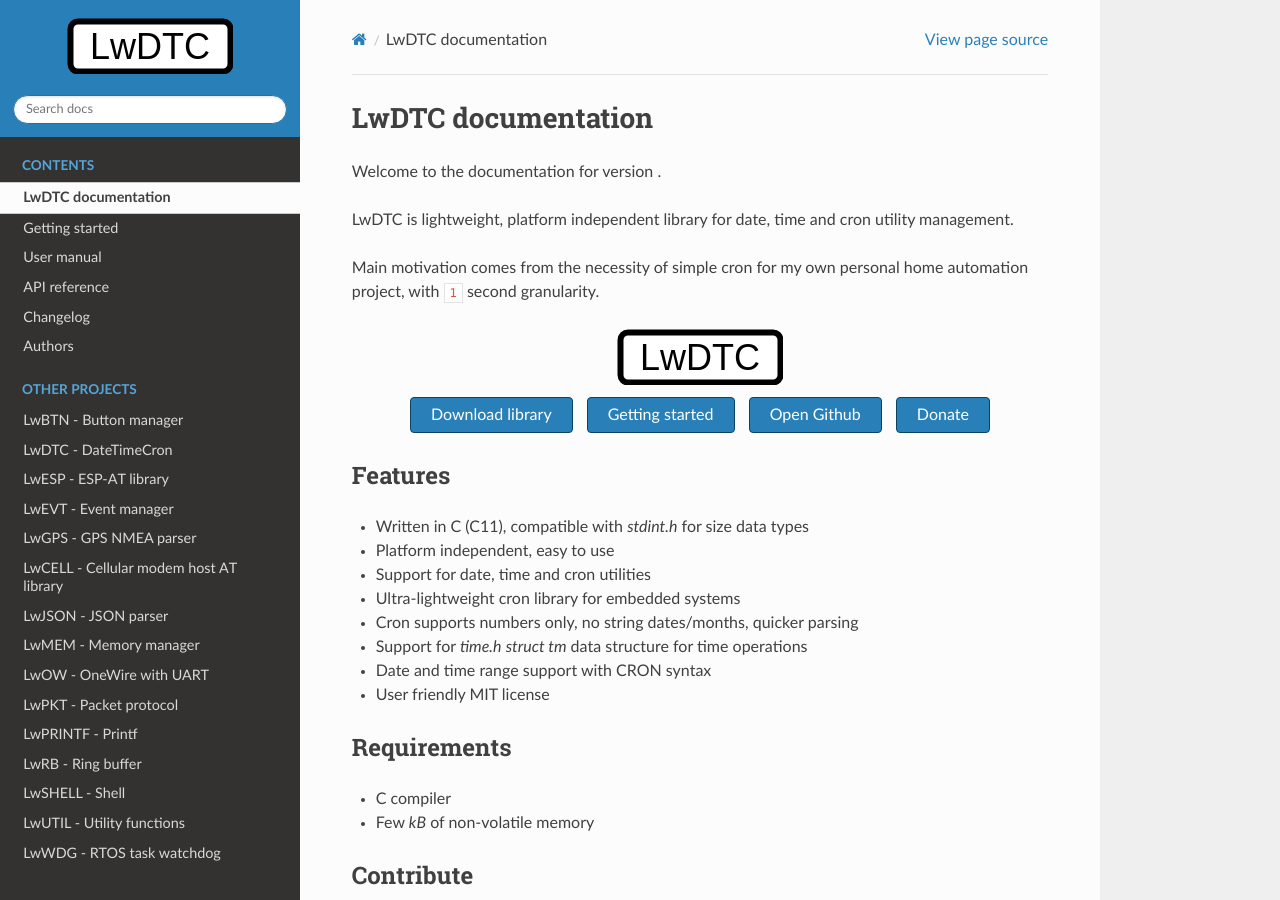
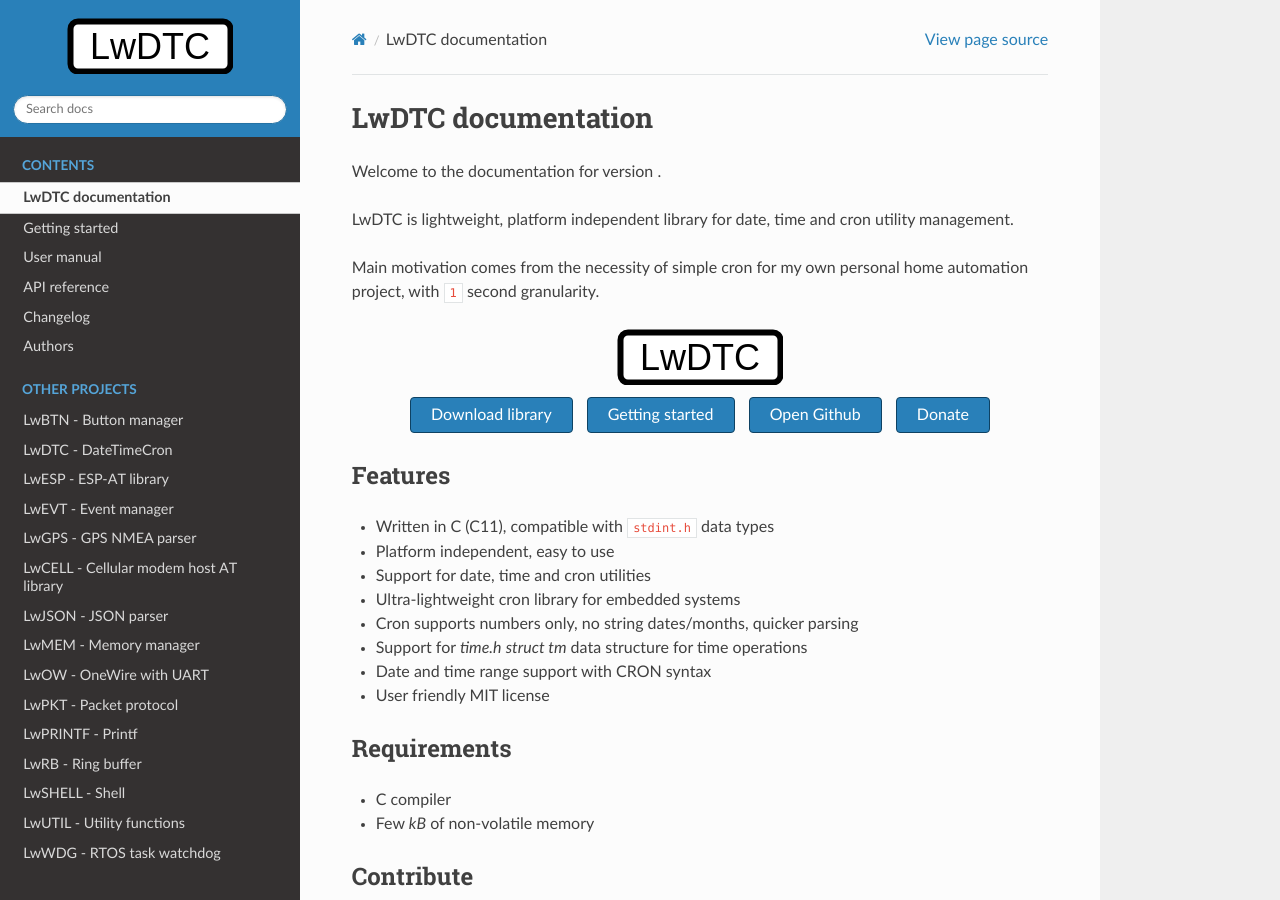
Before and after one commit to MaJerle/lwdtc, a Sphinx documentation site: the page built from docs/index.rst, in a window 1280 px wide and 900 px high. Built offline with Sphinx 7.4.7 and the Read the Docs theme 3.1.0, drawn with Linux system fonts in a browser that asks for light colours; the version number could not be read and is left out.

```diff
--- a/docs/index.rst
+++ b/docs/index.rst
@@ -18,7 +18,7 @@ Main motivation comes from the necessity of simple cron for my own personal home
 Features
 ^^^^^^^^
 
-* Written in C (C11), compatible with `stdint.h` for size data types
+* Written in C (C11), compatible with ``stdint.h`` data types
 * Platform independent, easy to use
 * Support for date, time and cron utilities
 * Ultra-lightweight cron library for embedded systems
```
Also changed, not shown: README.md (+1 -1 lines).
